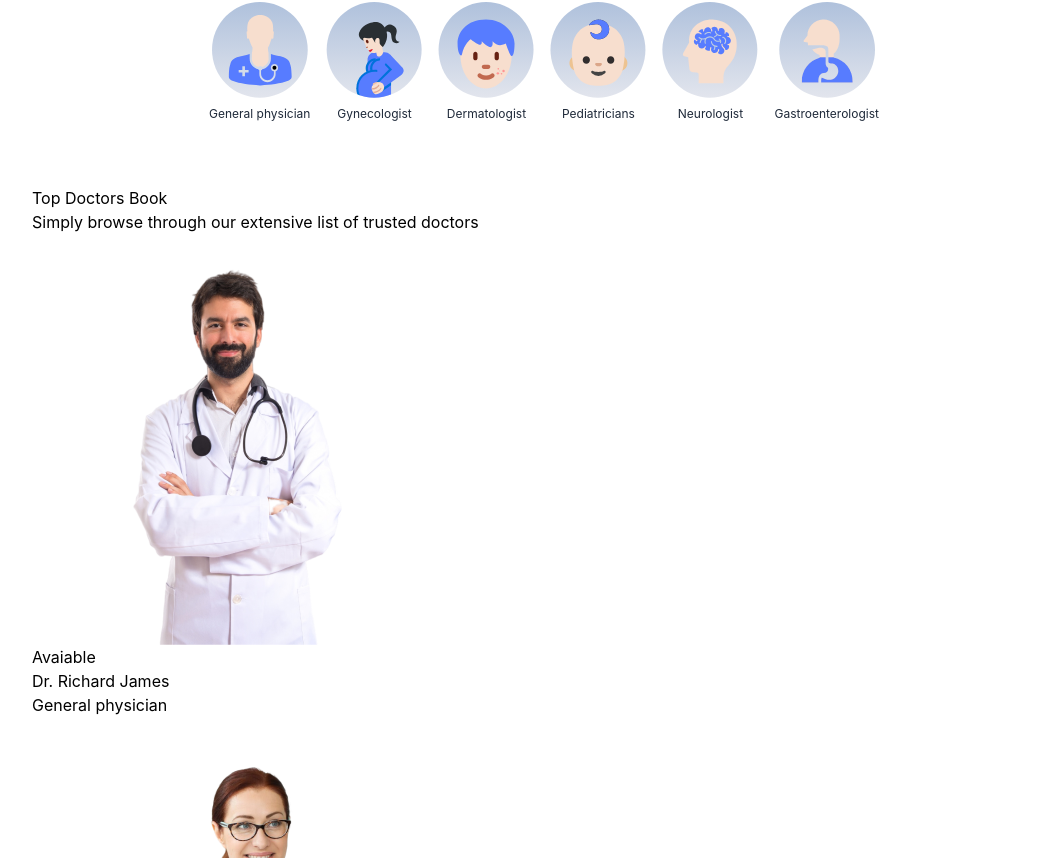
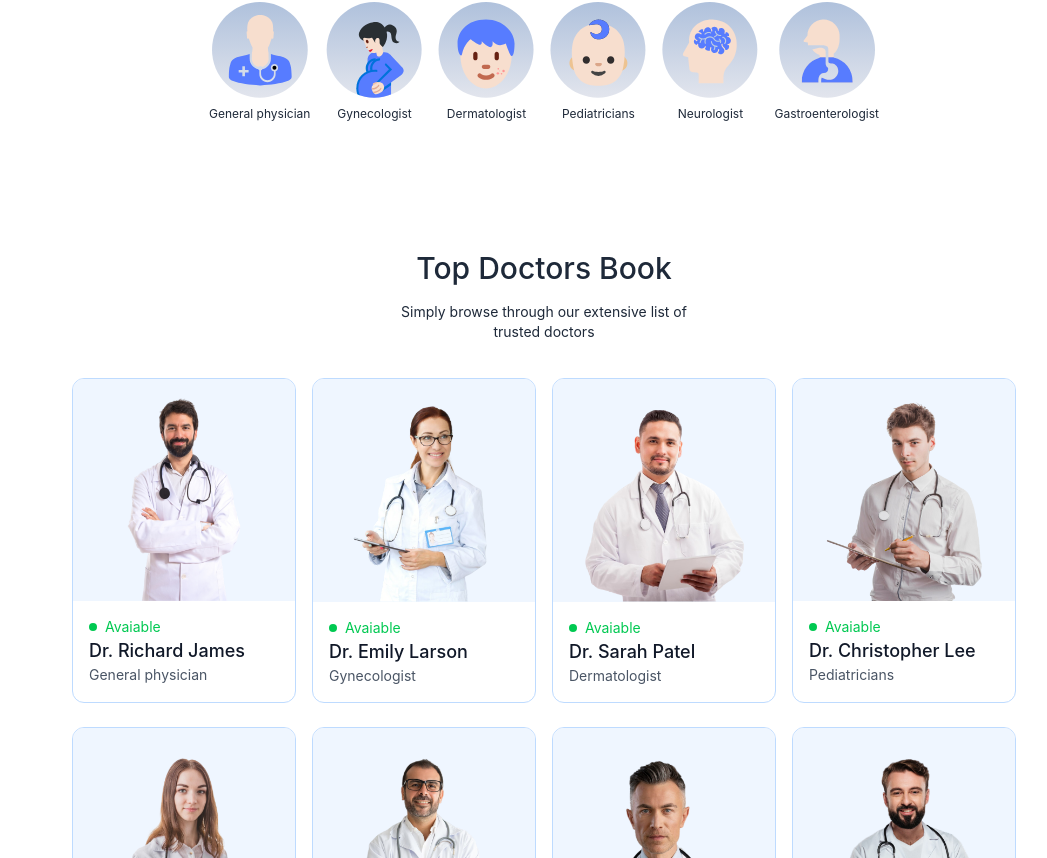
Before and after one commit to Shakithyanshaw/prescripto, a React (Vite) app in the folder frontend/: page / in a window 1280 px wide. Shown: the part 822-1680 px from the top of the page, without its empty margins (96-1143 px from the left). Built offline with nearby package versions, Linux system fonts and the light colour scheme.

Commit message:
add css properties for top doctors component

```diff
--- a/frontend/src/components/TopDoctors.jsx
+++ b/frontend/src/components/TopDoctors.jsx
@@ -1,27 +1,38 @@
 import React from 'react';
 import { doctors } from '../assets/assets';
+import { useNavigate } from 'react-router-dom';
 
 const TopDoctors = () => {
+  const navigate = useNavigate();
+
   return (
-    <div>
-      <h1>Top Doctors Book</h1>
-      <p>Simply browse through our extensive list of trusted doctors</p>
-      <div>
+    <div className="flex flex-col items-center gap-4 my-16 text-gray-800 md:mx-10">
+      <h1 className="text-3xl font-medium">Top Doctors Book</h1>
+      <p className="sm:w-1/3 text-center text-sm">
+        Simply browse through our extensive list of trusted doctors
+      </p>
+      <div className="w-full grid grid-cols-auto gap-4 pt-5 gap-y-6 px-3 sm:px-0">
         {doctors.slice(0, 10).map((item, index) => (
-          <div>
-            <img src={item.image} alt="" />
-            <div>
-              <div>
-                <p></p>
+          <div
+            onClick={() => navigate(`/appointment/${item._id}`)}
+            className="border border-blue-200 rounded-xl overflow-hidden cursor-pointer hover:-translate-y-2.5 transition-all duration-500"
+            key={index}
+          >
+            <img className="bg-blue-50" src={item.image} alt="" />
+            <div className="p-4">
+              <div className="flex items-center gap-2 text-sm text-center text-green-500">
+                <p className="w-2 h-2 bg-green-500 rounded-full"></p>
                 <p>Avaiable</p>
               </div>
-              <p>{item.name}</p>
-              <p>{item.speciality}</p>
+              <p className="text-gray-900 text-lg font-medium">{item.name}</p>
+              <p className="text-gray-600 text-sm">{item.speciality}</p>
             </div>
           </div>
         ))}
       </div>
-      <button>More</button>
+      <button className="bg-blue-200 text-gray-600 px-12 py-3 rounded-full mt-10">
+        More
+      </button>
     </div>
   );
 };
--- a/frontend/src/index.css
+++ b/frontend/src/index.css
@@ -2,6 +2,12 @@
 
 @theme {
   --color-primary: #5f6fff;
+}
+
+@layer utilities {
+  .grid-cols-auto {
+    grid-template-columns: repeat(auto-fill, minmax(200px, 1fr));
+  }
 }
 
 .active hr {
```
